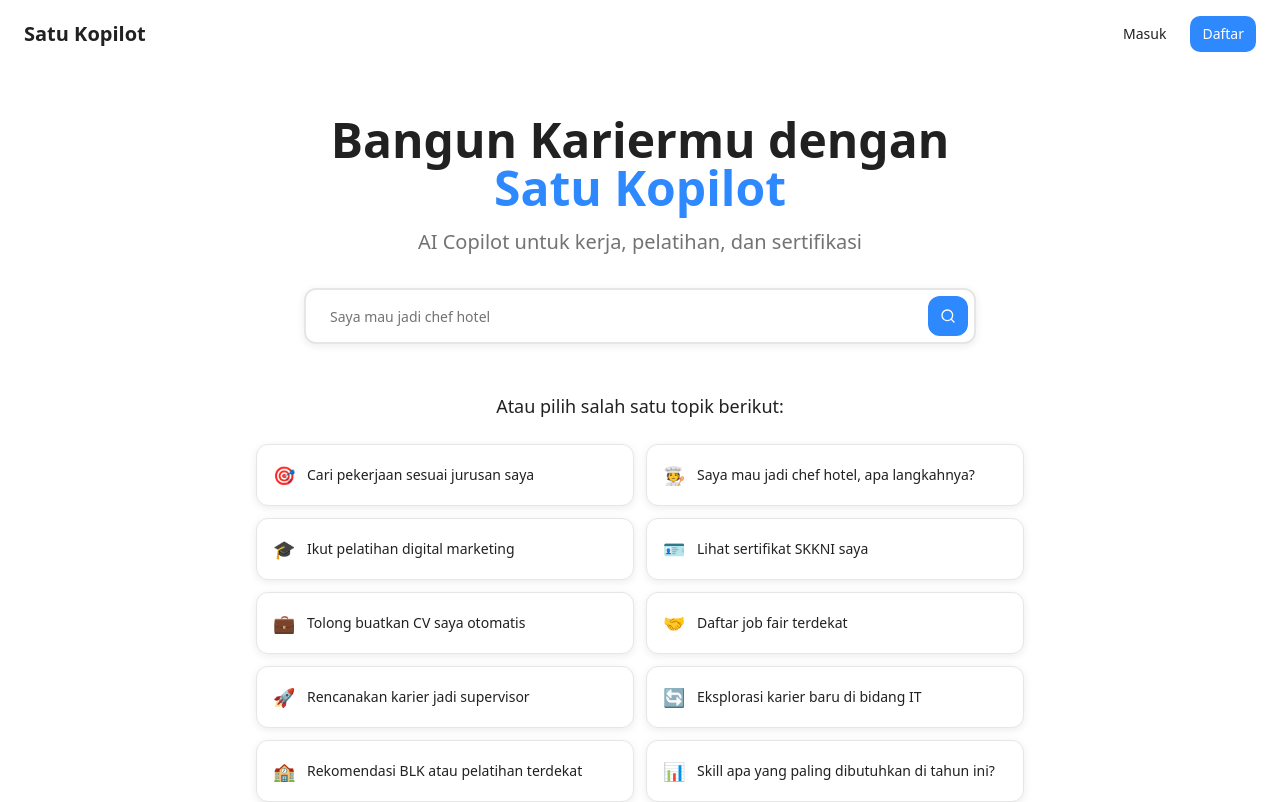
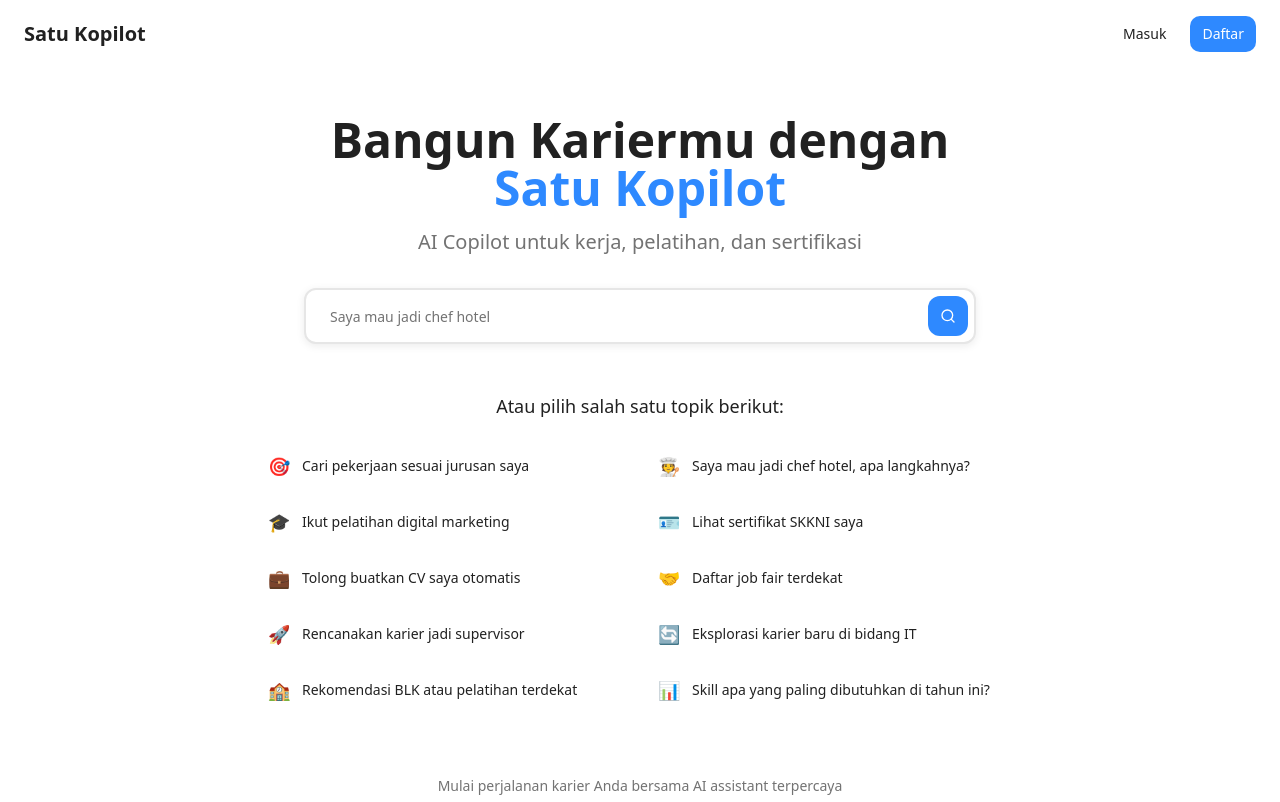
Before and after one commit to acaxbt/satu-karir-journey, a React (Vite) app: page / in a window 1280 px wide. Shown: the top 802 px of the page. Built offline with nearby package versions, Linux system fonts and the light colour scheme.

Commit message:
Refactor suggested prompts
Make suggested prompts more compact and remove card styling.

```diff
--- a/src/components/Homepage.tsx
+++ b/src/components/Homepage.tsx
@@ -127,7 +127,7 @@ const Homepage = () => {
               <button
                 key={index}
                 onClick={() => handlePromptClick(prompt.text)}
-                className="flex items-center gap-3 p-4 bg-card border border-border rounded-xl shadow-soft hover:shadow-medium hover:border-primary/20 transition-all duration-200 text-left group"
+                className="flex items-center gap-3 py-2 px-3 hover:bg-accent rounded-lg transition-colors text-left group"
               >
                 <span className="text-lg">{prompt.emoji}</span>
                 <span className="text-sm font-medium text-foreground group-hover:text-primary transition-colors">
```
